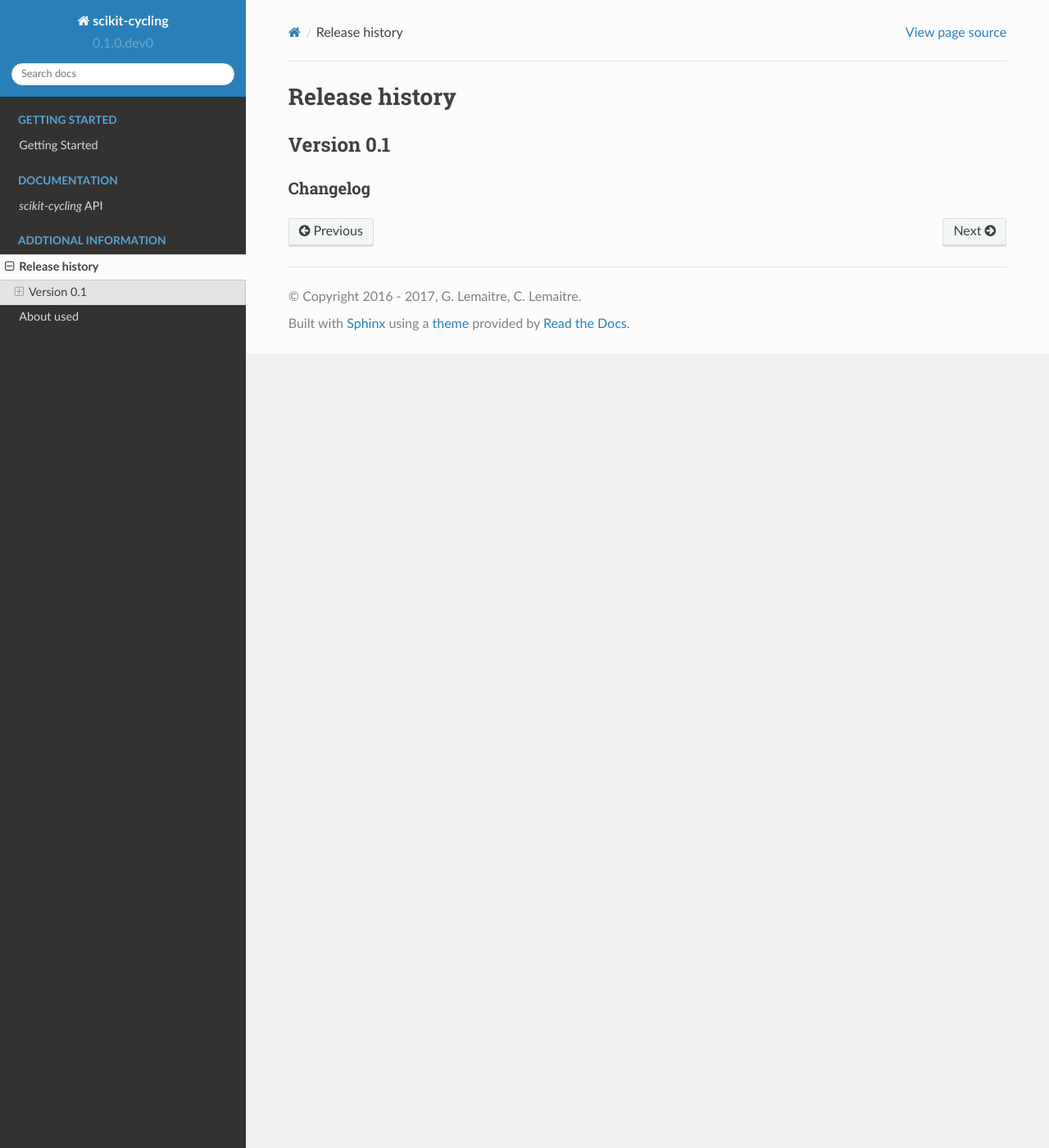
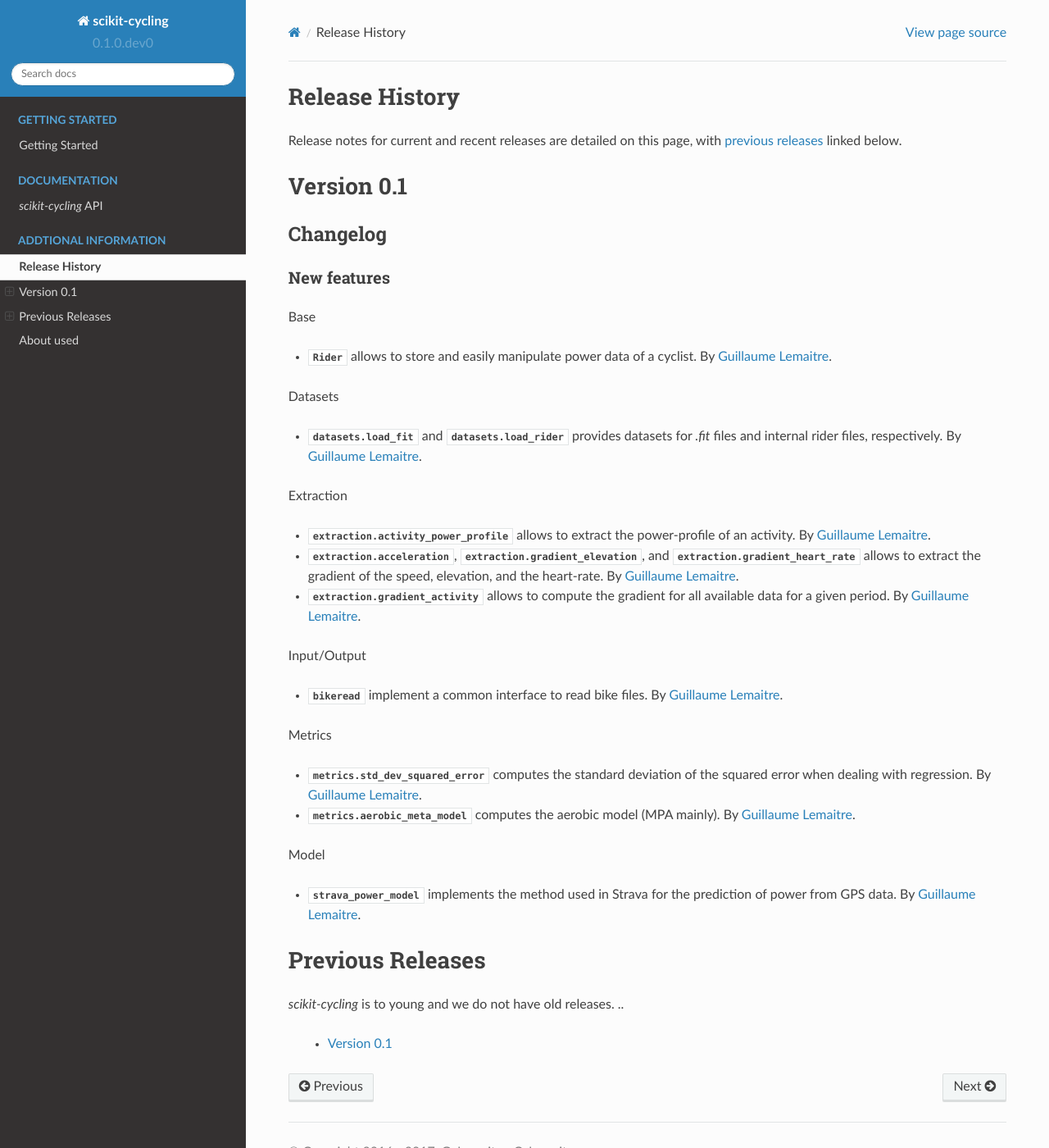
Before and after one commit to philippdrebes/scikit-cycling, a Sphinx documentation site: the page built from doc/whats_new.rst, in a window 1280 px wide and 1400 px high. Shown: the whole window at 82% size. Built offline with Sphinx 7.4.7 and the Read the Docs theme 2.0.0, drawn with Linux system fonts in a browser that asks for light colours; formulas are drawn with MathJax 3; pages that are not in the unit, such as notebooks, are missing from menus.

Commit message:
DOC update and split whats new (#31)

```diff
--- a/doc/whats_new.rst
+++ b/doc/whats_new.rst
@@ -1,13 +1,22 @@
 .. currentmodule:: skcycling
 
-===============
-Release history
+Release History
 ===============
 
-.. _changes_0_1:
+Release notes for current and recent releases are detailed on this page, with
+:ref:`previous releases <previous_releases_whats_new>` linked below.
 
-Version 0.1
-===========
+.. include:: whats_new/v0.1.rst
 
-Changelog
----------
+.. _previous_releases_whats_new:
+
+Previous Releases
+=================
+
+`scikit-cycling` is to young and we do not have old releases.
+..
+
+   .. toctree::
+      :maxdepth: 1
+
+      Version 0.1 <whats_new/v0.1.rst>
--- /dev/null
+++ b/doc/whats_new/v0.1.rst
@@ -0,0 +1,55 @@
+.. currentmodule:: skcycling
+
+.. _change_0_1:
+
+Version 0.1
+===========
+
+Changelog
+---------
+
+New features
+............
+
+Base
+
+- :class:`Rider` allows to store and easily manipulate power data of a
+  cyclist. By :user:`Guillaume Lemaitre <glemaitre>`.
+
+Datasets
+
+- :func:`datasets.load_fit` and :func:`datasets.load_rider` provides datasets
+  for `.fit` files and internal rider files, respectively. By :user:`Guillaume
+  Lemaitre <glemaitre>`.
+
+Extraction
+
+- :func:`extraction.activity_power_profile` allows to extract the power-profile
+  of an activity. By :user:`Guillaume Lemaitre <glemaitre>`.
+
+- :func:`extraction.acceleration`, :func:`extraction.gradient_elevation`, and
+  :func:`extraction.gradient_heart_rate` allows to extract the gradient of the
+  speed, elevation, and the heart-rate. By :user:`Guillaume Lemaitre
+  <glemaitre>`.
+
+- :func:`extraction.gradient_activity` allows to compute the gradient for all
+  available data for a given period. By :user:`Guillaume Lemaitre <glemaitre>`.
+
+Input/Output
+
+- :func:`bikeread` implement a common interface to read bike files. By
+  :user:`Guillaume Lemaitre <glemaitre>`.
+
+Metrics
+
+- :func:`metrics.std_dev_squared_error` computes the standard deviation of the
+  squared error when dealing with regression. By :user:`Guillaume Lemaitre
+  <glemaitre>`.
+
+- :func:`metrics.aerobic_meta_model` computes the aerobic model (MPA
+  mainly). By :user:`Guillaume Lemaitre <glemaitre>`.
+
+Model
+
+- :func:`strava_power_model` implements the method used in Strava for the
+  prediction of power from GPS data. By :user:`Guillaume Lemaitre <glemaitre>`.
```
